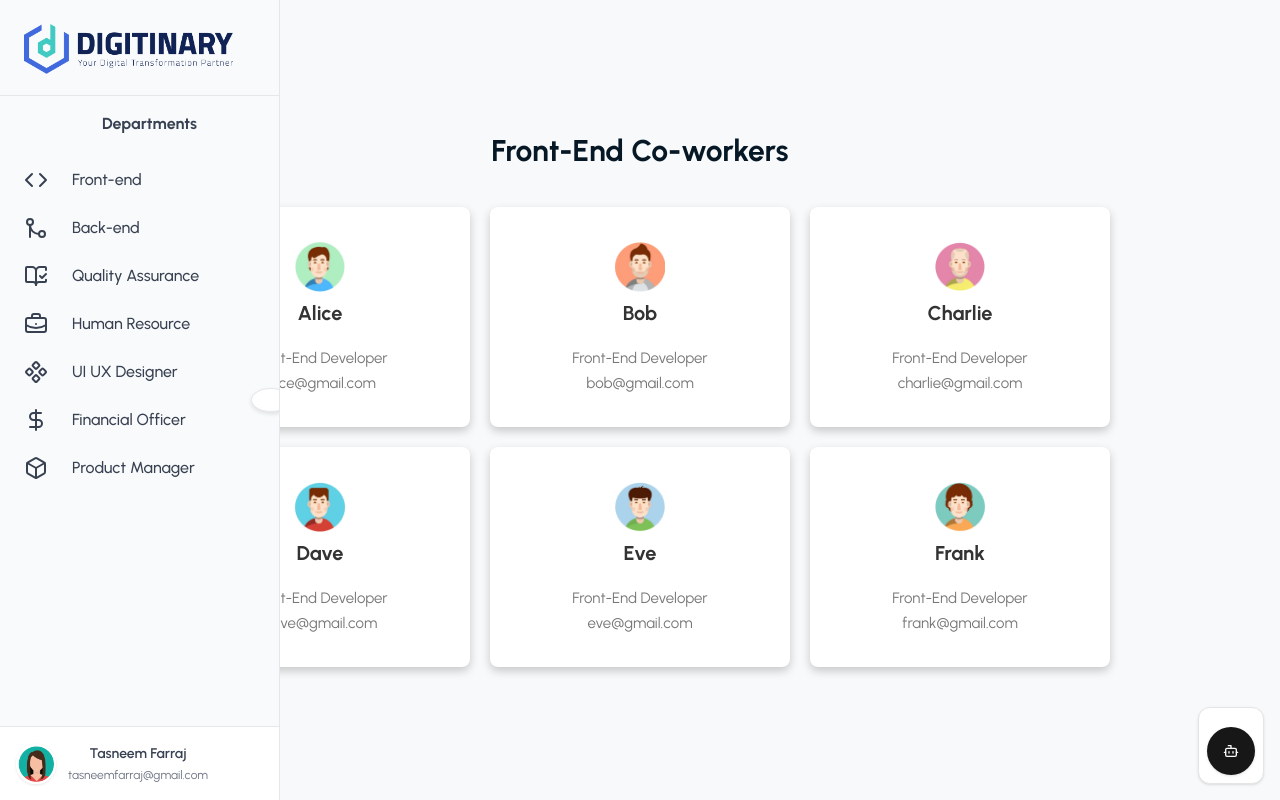
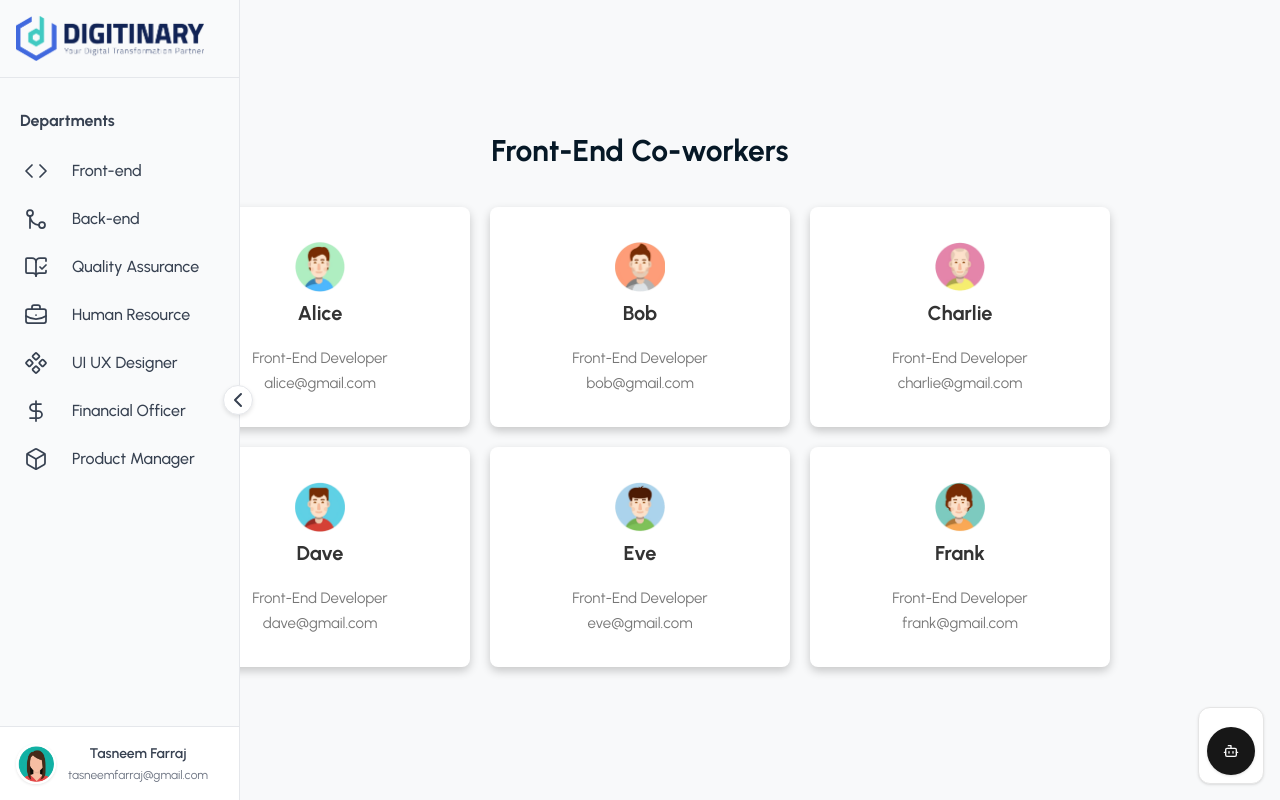
Before and after one commit to malek-shehadeh/Digitinary-onboarding, a React (Vite) app: page /co-workers in a window 1280 px wide. Built offline with nearby package versions, Linux system fonts and the light colour scheme.

Commit message:
feat/ sidebar toggle added

```diff
--- a/src/App.css
+++ b/src/App.css
@@ -5,12 +5,6 @@
   text-align: center;
 }
 
-.logo {
-  height: 6em;
-  padding: 1.5em;
-  will-change: filter;
-  transition: filter 300ms;
-}
 
 @keyframes logo-spin {
   from {
--- a/src/Style/Sidebar.scss
+++ b/src/Style/Sidebar.scss
@@ -1,9 +1,7 @@
-
-
-// Sidebar.scss
 .sidebar-wrapper {
   display: flex;
   position: relative;
+  overflow: visible;
 }
 
 .sidebar {
@@ -18,19 +16,20 @@
   justify-content: space-between;
   z-index: 1000;
   transition: all 0.3s ease-in-out;
-  overflow: hidden;
+  // overflow: hidden;
 
   &.open {
-    width: 280px;
+    width: 240px;
 
     .sidebar-toggle {
-      right: -12px;
+      right: -14px;
       transform: translateY(-50%);
     }
   }
 
   &.closed {
     width: 80px;
+
 
     .menu-item span:not(.menu-item-icon) {
       opacity: 0;
@@ -44,10 +43,11 @@
     .sidebar-content h2,
     .sidebar-coworkers {
       display: none;
+
     }
 
     .sidebar-toggle {
-      right: -12px;
+      right: -18px;
       transform: translateY(-50%);
     }
 
@@ -61,14 +61,16 @@
   flex: 1;
   overflow-y: auto;
   padding-top: 1rem;
+  margin-top: 15px;
 
   h2 {
     color: #374151;
     font-size: 16px;
     font-weight: bold;
-    margin-bottom: 1rem;
+    margin-bottom: 10px;
     margin-left: 20px;
-  }
+    text-align: left;
+    }
 
   &::-webkit-scrollbar {
     width: 6px;
@@ -91,9 +93,10 @@
 
 .sidebar-toggle {
   position: absolute;
+  font-size: 5px;
   top: 50%;
-  width: 24px;
-  height: 24px;
+  width: 30px;
+  height: 30px;
   background-color: #fff;
   border: 1px solid #e5e7eb;
   border-radius: 50%;
@@ -107,16 +110,10 @@
   box-shadow: 0 2px 4px rgba(0, 0, 0, 0.1);
 
   &:hover {
-    background-color: #f3f4f6;
-    color: #3A66D8;
+    border-color: #d6d6d6ee;
     box-shadow: 0 4px 6px rgba(0, 0, 0, 0.1);
   }
 
-  svg {
-    width: 18px;
-    height: 18px;
-    transition: transform 0.3s ease-in-out;
-  }
 }
 
 .sidebar-menu {
@@ -184,7 +181,7 @@
   border-bottom: 1px solid #e5e7eb;
 
   .logo-image {
-    height: 50px;
+    height: 45px;
     transition: all 0.3s ease-in-out;
     cursor: pointer;
 
@@ -204,8 +201,11 @@
     color: #374151;
     font-size: 16px;
     font-weight: bold;
-    margin-bottom: 1rem;
-    margin-left: 20px;
+    margin-bottom: 18px;
+    margin-left: 10px;
+    text-align: left;
+
+
   }
 
   .coworkers {
@@ -213,6 +213,7 @@
     align-items: center;
     padding: 0 1rem;
     gap: 4px;
+    margin-left: -10px;
 
     .coworker-icon {
       width: 32px;
@@ -287,7 +288,6 @@
   }
 }
 
-// Animations
 @keyframes slideIn {
   from {
     opacity: 0;
--- a/src/components/Sidebar.tsx
+++ b/src/components/Sidebar.tsx
@@ -1,5 +1,3 @@
-
-// Sidebar.tsx
 import React, { useState} from "react";
 import {
   Code,
@@ -11,12 +9,13 @@ import {
   Box,
   Users,
   ChevronLeft,
+  ChevronRight,
 
 } from "lucide-react";
 import { Link, useNavigate } from "react-router-dom";
 import "../Style/Sidebar.scss";
 import logo from "../assets/Digitinary-Logo.png";
-import logoIcon from "../assets/digitinary_icon.png"; // Make sure you have this icon version
+import logoIcon from "../assets/digitinary_icon.png";
 import user1 from "../assets/user1.png";
 import user2 from "../assets/user2.png";
 import user3 from "../assets/user3.png";
@@ -28,49 +27,53 @@ import tasneemAvatar from "../assets/taneemAvater.png";
 const Sidebar: React.FC = () => {
   const [isFrontEndSelected, setIsFrontEndSelected] = useState(false);
   const [activeCategory, setActiveCategory] = useState<string | null>(null);
+
   const [isOpen, setIsOpen] = useState(true);
   const navigate = useNavigate();
 
+  const toggleSidebar = () => {
+    setIsOpen(!isOpen);
+  };
   const menuItems = [
     {
       category: "Front-end",
-      icon: <Code className="menu-item-icon" />,
+      icon: <Code strokeWidth={1.75} className="menu-item-icon" />,
       path: "/front-end",
       onClick: () => setIsFrontEndSelected(true),
     },
     {
       category: "Back-end",
-      icon: <GitMerge className="menu-item-icon" />,
+      icon: <GitMerge strokeWidth={1.75} className="menu-item-icon" />,
       path: "/back-end",
       onClick: () => setIsFrontEndSelected(false),
     },
     {
       category: "Quality Assurance",
-      icon: <BookOpenCheck className="menu-item-icon" />,
+      icon: <BookOpenCheck strokeWidth={1.75} className="menu-item-icon" />,
       path: "/qa",
       onClick: () => setIsFrontEndSelected(false),
     },
     {
       category: "Human Resource",
-      icon: <BriefcaseBusiness className="menu-item-icon" />,
+      icon: <BriefcaseBusiness strokeWidth={1.75} className="menu-item-icon" />,
       path: "/hr",
       onClick: () => setIsFrontEndSelected(false),
     },
     {
       category: "UI UX Designer",
-      icon: <Component className="menu-item-icon" />,
+      icon: <Component strokeWidth={1.75} className="menu-item-icon" />,
       path: "/ui-ux",
       onClick: () => setIsFrontEndSelected(false),
     },
     {
       category: "Financial Officer",
-      icon: <DollarSign className="menu-item-icon" />,
+      icon: <DollarSign strokeWidth={1.75} className="menu-item-icon" />,
       path: "/finance",
       onClick: () => setIsFrontEndSelected(false),
     },
     {
       category: "Product Manager",
-      icon: <Box className="menu-item-icon" />,
+      icon: <Box strokeWidth={1.75} className="menu-item-icon" />,
       path: "/product-manager",
       onClick: () => setIsFrontEndSelected(false),
     },
@@ -93,29 +96,23 @@ const Sidebar: React.FC = () => {
     setActiveCategory(category);
   };
 
-  const toggleSidebar = () => {
-    setIsOpen(!isOpen);
-  };
 
   return (
-    <div className="sidebar-wrapper">
-      <aside className={`sidebar ${isOpen ? 'open' : 'closed'}`}>
+    <div className={`sidebar-wrapper ${isOpen ? "open" : "closed"}`}>
+    <aside className={`sidebar ${isOpen ? "open" : "closed"}`}>
       <button
-          className="sidebar-toggle"
-          onClick={toggleSidebar}
-          aria-label={isOpen ? 'Close sidebar' : 'Open sidebar'}
-          style={{
-            transform: `translateY(-50%) ${isOpen ? '' : 'rotate(180deg)'}`,
-          }}
-        >
-          <ChevronLeft
-            className="h-5 w-5"
-            style={{
-              transform: `${isOpen ? '' : 'rotate(180deg)'}`,
-              transition: 'transform 0.3s ease-in-out'
-            }}
-          />
-        </button>
+        className="sidebar-toggle"
+        onClick={toggleSidebar}
+        aria-label={isOpen ? "Close sidebar" : "Open sidebar"}
+      >
+        <div className="toggle-circle">
+          {isOpen ? (
+            <ChevronLeft className="toggle-icon" />
+          ) : (
+            <ChevronRight className="toggle-icon" />
+          )}
+        </div>
+      </button>
 
         <div className="sidebar-header">
           <div className="logo">
--- a/src/index.css
+++ b/src/index.css
@@ -43,9 +43,9 @@ button {
   cursor: pointer;
   transition: border-color 0.25s;
 }
-button:hover {
+/* button:hover {
   border-color: #646cff;
-}
+} */
 @media (prefers-color-scheme: light) {
   :root {
     color: #213547;
```
